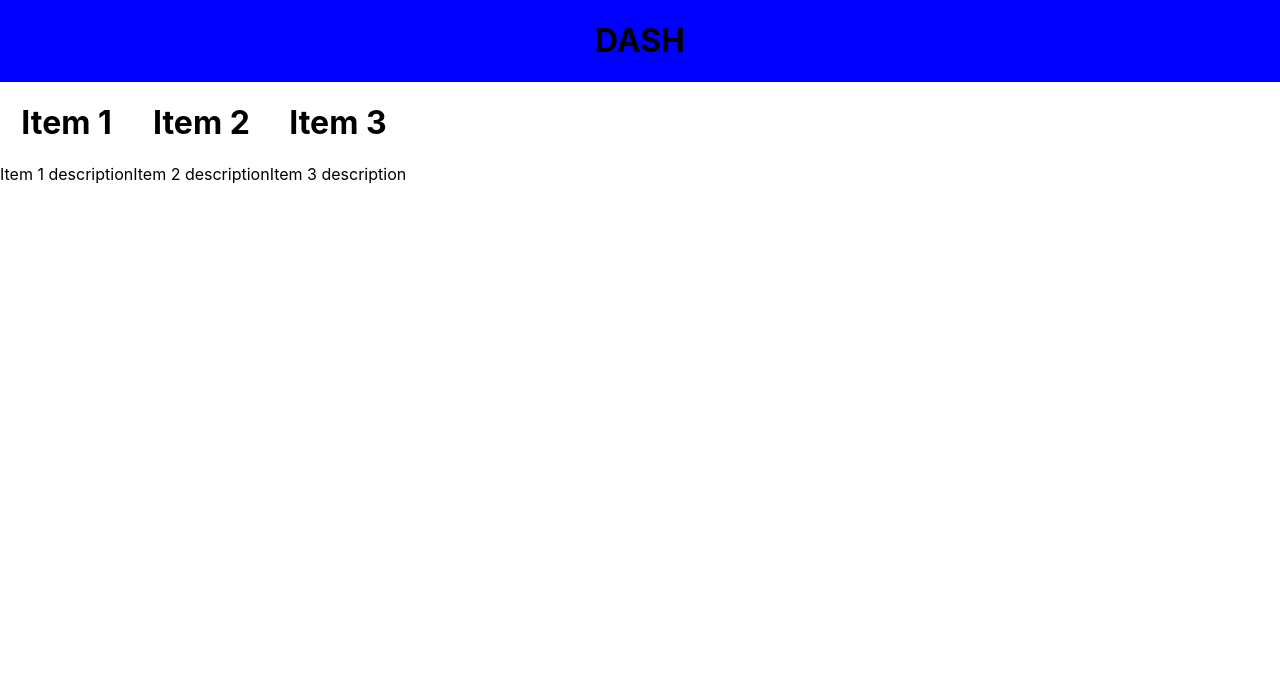
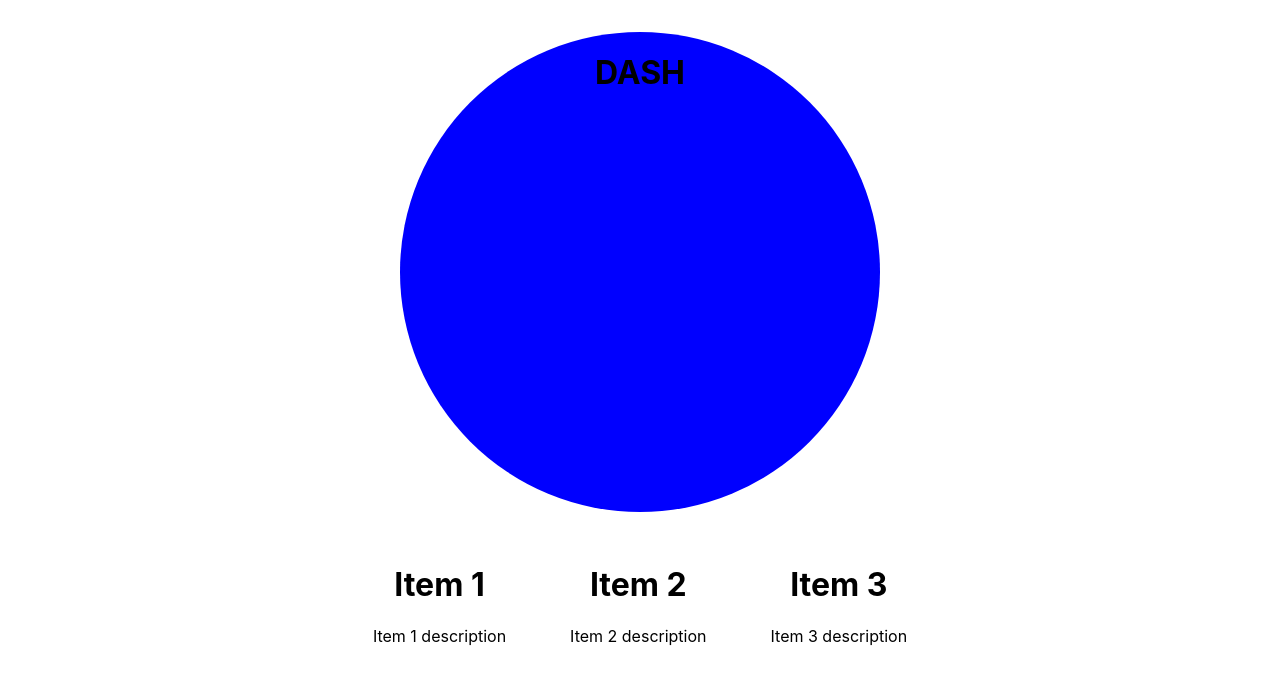
Before and after one commit to omtmana/mash-board, a React (Create React App) app in the folder client/: page / in a window 1280 px wide. Shown: the top 684 px of the page. Built offline with nearby package versions, Linux system fonts and the light colour scheme.

Commit message:
Added styles to landing page and created navbar component

```diff
--- a/client/package.json
+++ b/client/package.json
@@ -34,5 +34,8 @@
       "last 1 firefox version",
       "last 1 safari version"
     ]
+  },
+  "devDependencies": {
+    "react-router-dom": "^6.8.1"
   }
 }
--- a/client/src/App.js
+++ b/client/src/App.js
@@ -1,10 +1,17 @@
+import React from 'react';
+import { BrowserRouter as Router, Routes, Route, Link } from 'react-router-dom'
 import './App.css';
 import LandingPage from './components/Home/LandingPage';
 
 function App() {
   return (
     <div className="App">
-      <LandingPage />
+      <Router>
+        {/* This is where the links usually go */}
+        <Routes>
+          <Route path='/' element={<LandingPage />} />
+        </Routes>
+      </Router>
     </div>
   );
 }
--- a/client/src/components/Home/LandingPage.css
+++ b/client/src/components/Home/LandingPage.css
@@ -1,27 +1,34 @@
 .landing-page {
    display: grid;
+   place-items: center;
+   padding-top: 2em;
 }
 
 .landing-page-banner {
    background-color: blue;
+   height: 30rem;
+   width: 30rem;
+   border-radius: 30em;
 }
 
-.lp-logo {
-   color: red;
-}
 
 .lp-second-page {
+   padding-top: 2em;
    display: flex;
+   justify-content: space-between;
 }
 
 .lp-item-1 {
-
+   padding-left: 2em;
+   padding-right: 2em;
 }
 
 .lp-item-2 {
-
+      padding-left: 2em;
+   padding-right: 2em;
 }
 
 .lp-item-3 {
-
+      padding-left: 2em;
+   padding-right: 2em;
 }
--- a/client/src/components/Home/LandingPage.js
+++ b/client/src/components/Home/LandingPage.js
@@ -2,12 +2,13 @@ import React from "react";
 import './LandingPage.css'
 
 const LandingPage = () => {
-   return(
+   return (
       <div className="landing-page">
          <div className="landing-page-banner">
             <h1> DASH </h1>
          </div>
          <div className="lp-second-page">
+            {/* <span> <h1> What is Dash? </h1></span> */}
                <div className="lp-item-1">
                   <h1> Item 1 </h1>
                   <p> Item 1 description </p>
@@ -20,7 +21,6 @@ const LandingPage = () => {
                   <h1> Item 3 </h1>
                   <p> Item 3 description </p>
                </div>
-
          </div>
       </div>
    )
```
Also changed, not shown: client/src/components/NavBar/Header.js (added, +11 -0 lines), client/src/components/NavBar/Login/Login.css (added), client/src/components/NavBar/Login/Login.js (renamed from client/src/components/Login/Login.js), client/src/components/NavBar/Signup/Signup.css (added), client/src/components/NavBar/Signup/Signup.js (renamed from client/src/components/Signup/Signup.js), 1 other file (tests, documents, lock files or other folders). Lines whose indentation alone changed are shown as unchanged.
